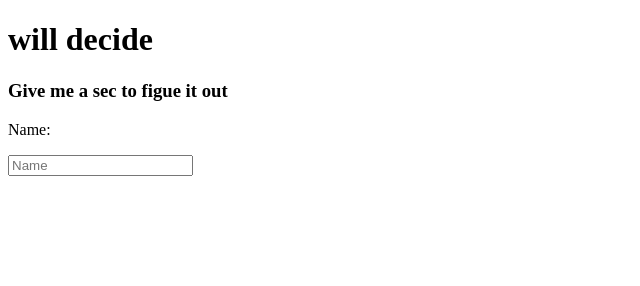
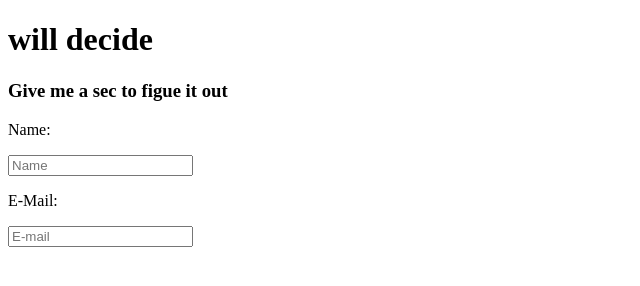
Before and after one commit to lightninglinus/lab3, a plain HTML site: page index.html in a window 1280 px wide. Shown: the whole page, without its empty margins (0-640 px from the left). Drawn offline with Linux system fonts and the light colour scheme.

Commit message:
Email field

```diff
--- a/index.html
+++ b/index.html
@@ -18,6 +18,10 @@
 		<p><label>Name:</label></p>
 		<input type="text" placeholder="Name">
 	  </div>
+	  <div class="row">
+		<p><label>E-Mail:</label></p>
+		<input type="email" placeholder="E-mail">
+	  </div>
 	 </form>
 </body>
 </html>
```
